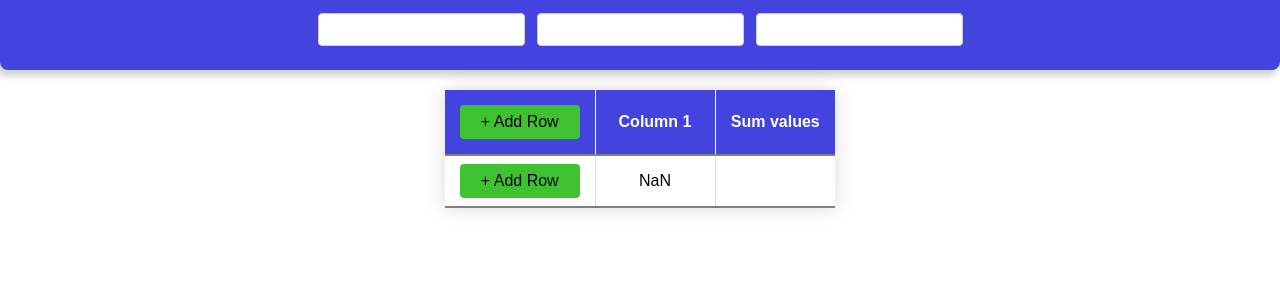
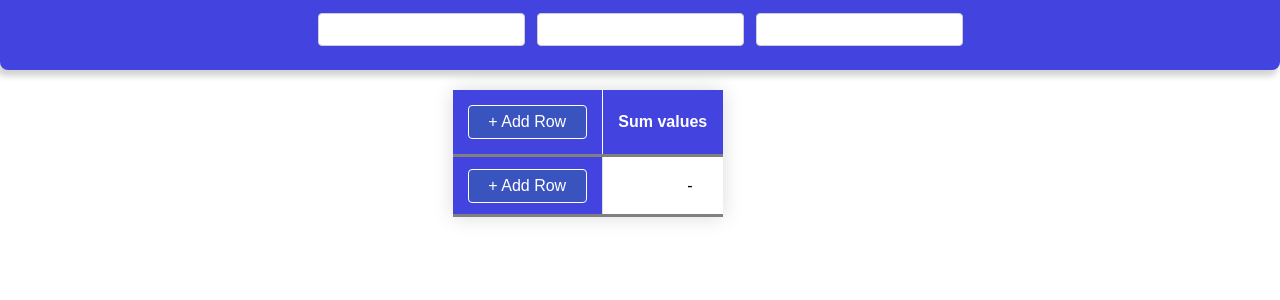
Before and after one commit to Oleksii-Martynenko-hub/memcrab-test, a React (Vite) app: page / in a window 1280 px wide. Shown: the top 300 px of the page. Built offline with nearby package versions, Linux system fonts and the light colour scheme.

Commit message:
Recalculate nearest cells by increment hovered cell, fixed render generated columns, improved styles

```diff
--- a/src/app/table/table.module.scss
+++ b/src/app/table/table.module.scss
@@ -1,15 +1,18 @@
 .table {
-  width: 100%;
   border-top-left-radius: 8px;
   border-top-right-radius: 8px;
   border-collapse: collapse;
-  margin: 0;
   font-family: sans-serif;
-  min-width: 375px;
   box-shadow: 0 0 20px rgba(0, 0, 0, 0.15);
   position: relative;
 
   thead {
+    position: sticky;
+    top: 70px;
+    z-index: 1;
+  }
+
+  .tableHead {
     background-color: rgb(67, 67, 224);
     color: #ffffff;
   }
@@ -36,6 +39,14 @@
     align-items: center;
   }
 
+  .averageRow {
+    height: 60px;
+  }
+
+  .averageCell {
+    background-color: rgb(255 241 197);
+  }
+
   .sumCell {
     background-color: rgb(181, 236, 171);
 
@@ -57,6 +68,7 @@
     cursor: pointer;
     user-select: none;
     overflow: hidden;
+    transition: background-color 0.2s;
 
     &:hover {
       background-color: rgb(209, 90, 83);
@@ -70,8 +82,9 @@
   }
 
   .addRowBtn {
-    background-color: rgb(62, 194, 47);
-    color: #000000;
+    background-color: rgba(0, 179, 0, 0.15);
+    border: 1px solid #fff;
+    color: #fff;
     width: 100%;
     height: 34px;
     font-size: 16px;
@@ -81,9 +94,10 @@
     padding: 0;
     cursor: pointer;
     user-select: none;
+    transition: background-color 0.2s;
 
     &:hover {
-      background-color: rgb(107, 213, 95);
+      background-color: rgba(23, 189, 23, 0.3);
     }
   }
 
@@ -91,7 +105,7 @@
     border-bottom: 1px solid #dddddd;
 
     &:last-of-type {
-      border-bottom: 2px solid gray;
+      border-bottom: 3px solid gray;
     }
   }
 
@@ -99,6 +113,7 @@
     padding: 8px 15px;
     height: 50px;
     vertical-align: middle;
+    transition: background-color 0.2s;
 
     &.increment:hover {
       background-color: #e8e8e8;
--- a/src/app/table/table.tsx
+++ b/src/app/table/table.tsx
@@ -1,4 +1,4 @@
-import React, { useContext, useState } from 'react';
+import React, { useContext, useEffect, useState} from 'react';
 
 import { averageOfSum } from 'src/utils/average-of-sum';
 import { generateCells } from 'src/utils/generateCells';
@@ -21,6 +21,16 @@ export function Table({ rows, setRows }: TableProps) {
   const [hoveredSumRow, setHoveredSumRow] = useState<string | null>(null)
   const [nearestCellIdsByAmount, setNearestCellsByAmount] = useState<string[]>([])
 
+  useEffect(() => {
+    if (hoveredCell && nearestAmount !== null) {
+      const nearestValues = findNearestValuesToHoveredCell(hoveredCell, nearestAmount)
+      setNearestCellsByAmount(nearestValues)
+      return
+    }
+    setNearestCellsByAmount([])
+  }, [hoveredCell])
+
+
   const sumRowValues = (cells: Cell[]) => {
     return cells.reduce((sum, { amount }) => sum + amount, 0)
   };
@@ -35,6 +45,7 @@ export function Table({ rows, setRows }: TableProps) {
     setRows(prev => prev.map(row => {
       if (row.id === rowId) {
         const updatedCells = row.cells.map(cell => {
+          if (cell.id === cellId) setHoveredCell({ ...cell, amount: cell.amount + 1 })
           return cell.id === cellId ? { ...cell, amount: cell.amount + 1 } : cell
         })
 
@@ -112,17 +123,10 @@ export function Table({ rows, setRows }: TableProps) {
 
   const setHoveredCellOnMouseOver = (cell: Cell) => () => {
     setHoveredCell(cell)
-
-    if (nearestAmount !== null) {
-      const nearestValues = findNearestValuesToHoveredCell(cell, nearestAmount)
-
-      setNearestCellsByAmount(nearestValues)
-    }
   }
 
   const removeHoveredCellOnMouseLeave = () => {
     setHoveredCell(null)
-    setNearestCellsByAmount([])
   }
 
   const setHoveredSumRowOnMouseOver = (rowId: string) => () => {
@@ -135,7 +139,7 @@ export function Table({ rows, setRows }: TableProps) {
 
   return (
     <table id="randomDigits" className={styles.table}>
-      <thead>
+      <thead className={styles.tableHead}>
         <tr>
           <th key='row-title-head' className={styles.rowHead}>
               <button className={styles.addRowBtn} onClick={addRowOnClick}>
@@ -143,7 +147,7 @@ export function Table({ rows, setRows }: TableProps) {
               </button>
           </th>
 
-          {[...Array(columnsAmount).keys()].map((i) => (
+          {(columnsAmount ? [...Array(columnsAmount).keys()] : []).map((i) => (
             <th key={i}>Column { i + 1 }</th>
           ))}
 
@@ -190,18 +194,18 @@ export function Table({ rows, setRows }: TableProps) {
           </tr>
         ))}
 
-        <tr key='average'>
-          <td key='row-title-cell'>
+        <tr key='average'  className={styles.averageRow}>
+          <td key='row-title-cell' className={styles.tableHead}>
               <button className={styles.addRowBtn} onClick={addRowOnClick}>
                 + add row
               </button>
           </td>
 
-          {[...Array(columnsAmount).keys()].map((i) => (
-            <td key={i}>{averageColumnValues(i)}</td>
+          {(columnsAmount ? [...Array(columnsAmount).keys()] : []).map((i) => (
+            <td key={i} className={styles.averageCell}>{rows.length ? averageColumnValues(i) : 0}</td>
           ))}
 
-          <td key='sum-empty-cell'></td>
+          <td key='sum-empty-cell'>-</td>
         </tr>
       </tbody>
     </table>
```
